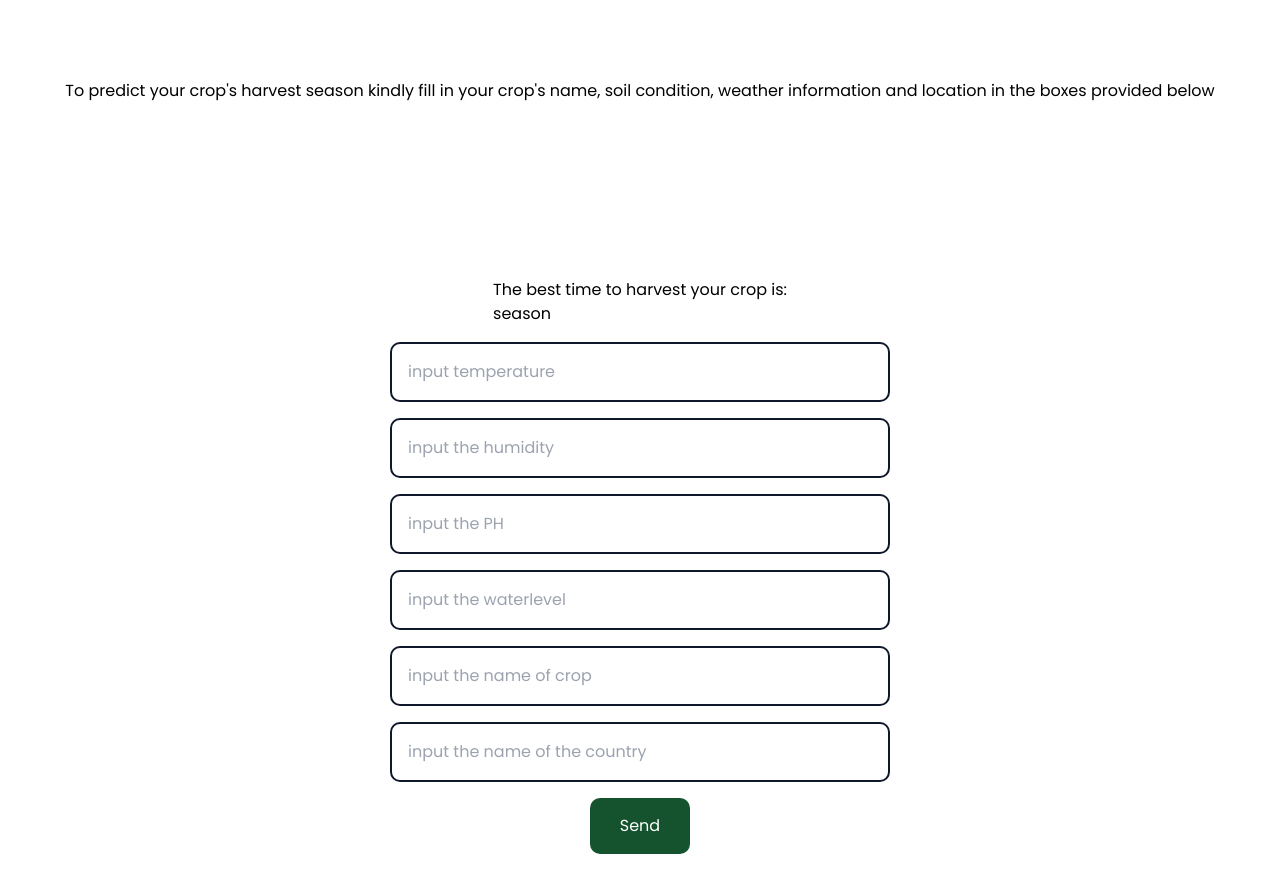
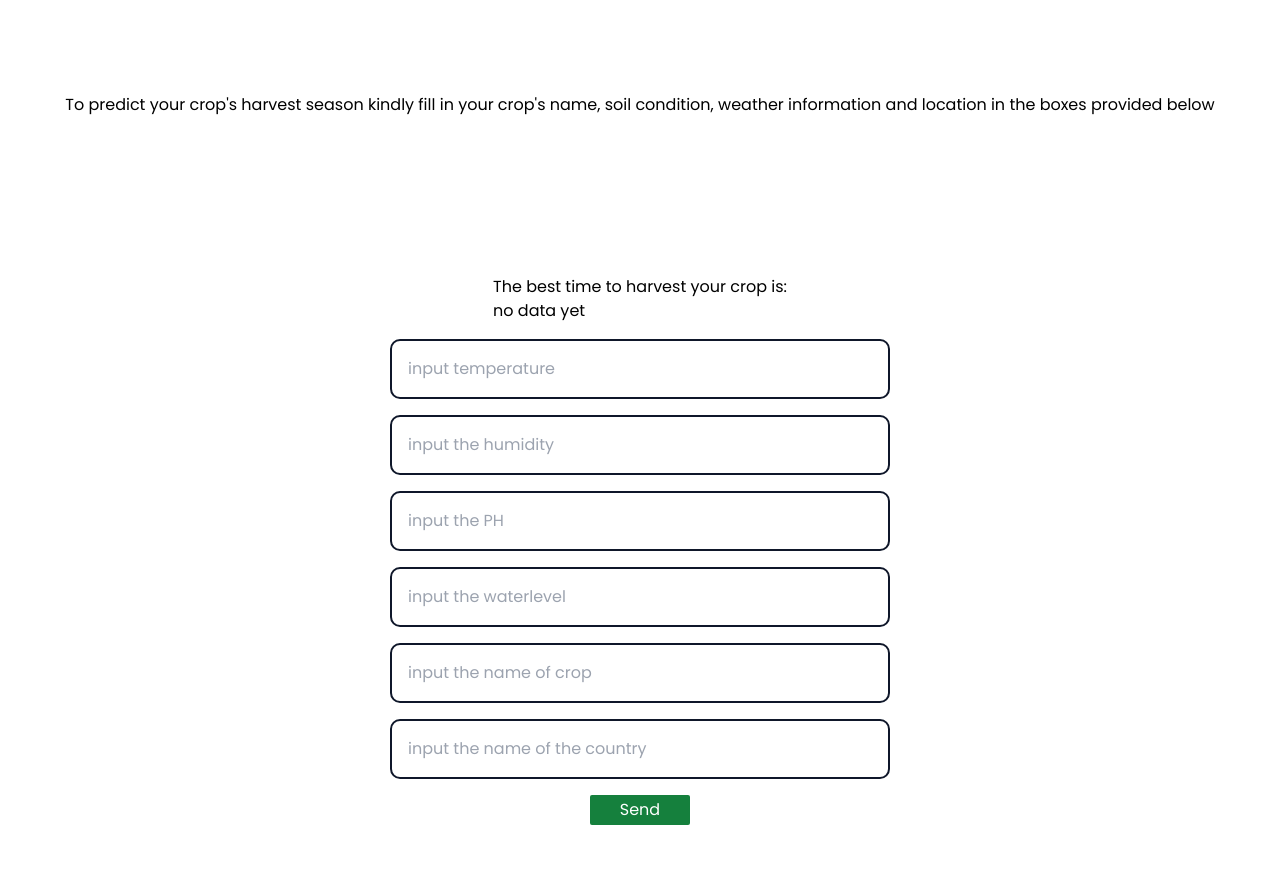
Before and after one commit to Thintalltom/Farmers-Precision, a React (Vite) app in the folder farmers-precision/: page /query in a window 1280 px wide. Built offline with nearby package versions, Linux system fonts and the light colour scheme; no server answers.

Commit message:
changes made

```diff
--- a/farmers-precision/src/Firebase/userContext.jsx
+++ b/farmers-precision/src/Firebase/userContext.jsx
@@ -15,7 +15,7 @@ export const UserProvider = (props) => {
   const [humidity, setHumidity] = useState("");
   const [temperature, setTemperature] = useState("");
   const [ph, setPh] = useState("");
-  const [info, setInfo] = useState({});
+  const [info, setInfo] = useState(null);
   const [logpassword, setLogPassword] = useState("");
   const [logemail, setLogEmail] = useState("");
   const signUp = (email, password) => {
--- a/farmers-precision/src/Home.css
+++ b/farmers-precision/src/Home.css
@@ -22,8 +22,8 @@
     gap: 20px;
     color: white;
     z-index: 2;
-    width: 320px;
-    margin-top: 10px;
+    width: 370px;
+    margin-top: 40px;
   }
   .CTAB .CTA{
     width: 300px !important;
@@ -37,7 +37,8 @@
   }
   .precision .precision3 {
     font-size: small;
-    width: 260px;
+    width: 260px !important;
+
   }
   .features .features2 {
     display: flex;
@@ -56,6 +57,10 @@
   .gridSys {
     display: flex;
     flex-direction: column !important;
+  }
+  .gridSys2 {
+    display: flex;
+    flex-direction: column-reverse !important;
   }
   .flexBxx {
     width: 300px !important;
@@ -111,3 +116,10 @@ html {
 
   width: 100vw;
 }
+.precision .precision3 {
+  font-size: small;
+  width: 500px;
+
+  margin-top: 80px;
+  padding: 10px;
+}
--- a/farmers-precision/src/Home.jsx
+++ b/farmers-precision/src/Home.jsx
@@ -47,11 +47,11 @@ const Home = () => {
        <Navbar />
         {/*Banner Section*/}
         <section name="home">
-          <div className="flex  precision flex-col h-[40vh]  justify-center items-center align-center">
-            <p className=" mt-[40px] text-white precision2 sm:font-extrabold lg:text-5xl xl:text-5xl xxl:text-5xl sm:text-sm sm:text-center text-extrabold">
+          <div className="flex  precision  flex-col h-[60vh]  justify-center items-center align-center">
+            <p className=" bg-yellow-500 mt-[40px] text-white precision2 sm:font-extrabold lg:text-5xl xl:text-5xl xxl:text-5xl sm:text-sm sm:text-center text-extrabold">
               Welcome to Agrisage – Where Precision Meets Agriculture! 🌾
             </p>
-            <p className="text-center precision3 text-white text-extrathin   mt-4 w-[700px]">
+            <p className="text-center precision3 bg-red-500 text-white text-extrathin   mt-4 w-[700px]">
               At AgriSage, we're redefining agriculture through the power of
               precision AI. Step into a realm where technology and nature
               seamlessly converge to optimize your farm's potential.
@@ -60,7 +60,7 @@ const Home = () => {
         </section>
 
         {/*Features Section*/}
-        <section className="mt-[50px] features " name="features">
+        <section className="mt-[-20px] features " name="features">
           <p className="text-center font-extrabold text-2xl  text-slate-200">
             Key Features
           </p>
@@ -117,7 +117,7 @@ const Home = () => {
             </div>
           </div>
 
-          <div className="gridSys ">
+          <div className="gridSys2 ">
             <div className="holdFlex">
               <div className=" flexBxx  w-[400px] rounded-[10px] flex justify-center">
                 <img src={login} className="w-[250px]" />
@@ -171,6 +171,11 @@ const Home = () => {
            <Link to='/query'>
               <button  className="mt-4 bg-green-700 text-white w-[200px] p-4 rounded-[10px] hover:bg-green-700">
                 Get Started
+              </button>
+              </Link>
+              <Link to='/signup'>
+              <button  className="mt-4 bg-green-700 text-white w-[200px] p-4 rounded-[10px] hover:bg-green-700">
+                Register
               </button>
               </Link>
           </div>
--- a/farmers-precision/src/Navbar.jsx
+++ b/farmers-precision/src/Navbar.jsx
@@ -1,4 +1,4 @@
-import React,{useState} from 'react'
+import React,{useState, useEffect} from 'react'
 import { FiMenu, FiX } from "react-icons/fi";
 import { Link } from "react-scroll";
 import "./Home.css";
@@ -8,6 +8,12 @@ const Navbar = () => {
     const handleClick = () => {
       setOpen(!open);
     };
+
+    const handleItem = () => {
+      setOpen(false)
+    }
+
+
   return (
     <div>
          <div className="flex justify-around bg-green-700 text-white p-4 home2 ">
@@ -56,29 +62,29 @@ const Navbar = () => {
                 : "header3 lg:hidden"
             }
           >
-            <p className="hover:text-slate-400 cursor-pointer hover:border-b-2 hover:border-b-white">
-            <Link to="home" smooth={true} duration={500}>
+            <p  onClick={() => setOpen(false)} className="hover:text-slate-400 cursor-pointer hover:border-b-2 hover:border-b-white">
+            <Link to="home" smooth={true} duration={500} >
                 Home
               </Link>
             </p>
-            <p className="hover:text-slate-400 cursor-pointer hover:border-b-2 hover:border-b-white">
+            <p  onClick={() => setOpen(false)} className="hover:text-slate-400 cursor-pointer hover:border-b-2 hover:border-b-white">
               <Link to="features" smooth={true} duration={500}>
                 Features
               </Link>
             </p>
-            <p className="hover:text-slate-400 cursor-pointer hover:border-b-2 hover:border-b-white">
+            <p  onClick={handleItem} className="hover:text-slate-400 cursor-pointer hover:border-b-2 hover:border-b-white">
               <Link to="works" smooth={true} duration={500}>
                 How it works
               </Link>
             </p>
 
-            <p className="hover:text-slate-400 cursor-pointer hover:border-b-2 hover:border-b-white">
+            <p  onClick={() => setOpen(false)} className="hover:text-slate-400 cursor-pointer hover:border-b-2 hover:border-b-white">
               <Link to="about" smooth={true} duration={500}>
                 About us
               </Link>
             </p>
-            <p className="hover:text-slate-400 cursor-pointer hover:border-b-2 hover:border-b-white">
-              <Link to="contact" smooth={true} duration={500}>
+            <p onClick={() => setOpen(false)}  className="hover:text-slate-400 cursor-pointer hover:border-b-2 hover:border-b-white">
+              <Link  to="contact" smooth={true} duration={500}>
                 Contact
               </Link>
             </p>
--- a/farmers-precision/src/QueryBox.jsx
+++ b/farmers-precision/src/QueryBox.jsx
@@ -39,7 +39,9 @@ const QueryBox = ({ logemail }) => {
   const getTemp = (e) => {
     setTemperature(e.target.value);
   };
-  console.log(user);
+
+  const[timer, setTimer] = useState(false)
+  const[loading, setLoading] = useState(false)
   const addInfo = (e) => {
     const jsonData = {
       temperature,
@@ -50,19 +52,36 @@ const QueryBox = ({ logemail }) => {
       country,
     };
 
+    // Set loading to true when starting the API call
+    setLoading(true);
+
     Axios.post(
       "https://klusterthon-precision-farming.onrender.com/result",
-    jsonData, //send the data through with the api endpoint
+      jsonData,
       {
         headers: { "Content-Type": "application/json" },
       }
-   ).then((response) => {
-    console.log(response.data);
-    setInfo(response.data)
+    )
+    .then((response) => {
+      // Process the response as needed
+      setInfo(response.data);
       console.log(info)
-
+    })
+    .catch((error) => {
+      // Handle errors if necessary
+      console.error("Error fetching data:", error);
+    })
+    .finally(() => {
+      // Set loading back to false regardless of success or failure
+      setLoading(false);
+      // Toggle the timer
+      setTimer(!timer);
     });
   };
+
+
+
+
 
   const navigate = useNavigate();
   const handleSignout = async () => {
@@ -74,9 +93,9 @@ const QueryBox = ({ logemail }) => {
     }
   };
 
-  const {data} = info || {}
+
   return (
-    <div className="bg-white h-[100vh] p-4">
+    <div className="h-[100vh] p-[30px] ">
 
 
       <div className="flex items-center   h-[50vh] justify-center align-center mt-[-50px] p-4 ">
@@ -85,8 +104,12 @@ const QueryBox = ({ logemail }) => {
 
       </div>
 
-      <div className="flex items-center  h-[50vh] justify-center align-center flex-col gap-4">
-        <p>The best time to harvest your crop is: {info === null ? <p>loading </p> : <p>{data} season </p> }</p>
+      <div className="flex items-center  mt-[-150px] h-[80vh] justify-center align-center flex-col gap-4">
+        <p>The best time to harvest your crop is:  {info === null ? (
+    <p>no data yet</p>
+  ) : (
+    <p>{info.data} season</p>
+  )}</p>
         <input
           type="text"
           value={temperature}
@@ -129,9 +152,16 @@ const QueryBox = ({ logemail }) => {
           placeholder="input the name of the country"
           className=" border-2 border-slate-900 lg:w-[500px] xs:w-[80vw] sm:w-[50vw] rounded-[10px] p-4"
         />
-        <button onClick={addInfo} className="bg-green-900 text-white p-4 rounded-[10px] w-[100px] hover:bg-slate-500 hover:text-slate-800 text-extrabold">
-          Send
-        </button>
+        {loading ? (
+      // Display a loading message or spinner when data is being fetched
+      <p>Loading...</p>
+    ) : (
+      // Display the "send" div when not loading
+      <div>
+        {/* Your "send" div content goes here */}
+        <button onClick={addInfo} className='text-white bg-green-700 rounded-[2px] w-[100px] h-[30px]'>Send</button>
+      </div>
+    )}
       </div>
     </div>
   );
--- a/farmers-precision/src/Signup.jsx
+++ b/farmers-precision/src/Signup.jsx
@@ -6,21 +6,25 @@ const Signup = () => {
   const { signUp, error } = useContext(userContext);
   const [password, setPassword] = useState("");
   const [email, setEmail] = useState("");
-  const [signupError, setSignupError] = useState(null);
+  const [signupError, setSignupError] = useState({});
   const navigate = useNavigate();
+  const[loading, setLoading] = useState(false)
   const handleSignup = async (e) => {
     e.preventDefault();
     try {
       await signUp(email, password);
       navigate("/login");
-    } catch (err) {
-      console.error(err);
-      setSignupError(err);  // Log the error for debugging
+    } catch (Error) {
+      console.log(Error);
+      setSignupError(err);
+
+       // Log the error for debugging
       // Handle the error, for example, update a state to display an error message
     }
   };
   return (
     <div name='signup' className="w-[100vw] h-[100vh] flex-col flex  items-center justify-center bg-white">
+      {signupError && <p>{signupError.err}</p>}
       <p className="text-slate-900 mb-4 font-bold">Register Account</p>
       <div className="text-slate-900 flex  items-center justify-center">
         <form className="flex flex-col gap-9" onSubmit={handleSignup}>
```
Lines whose indentation alone changed are shown as unchanged.
